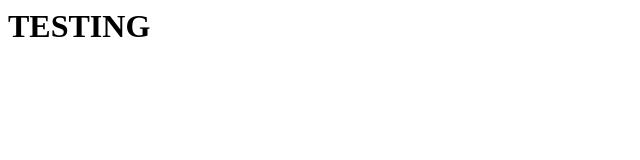
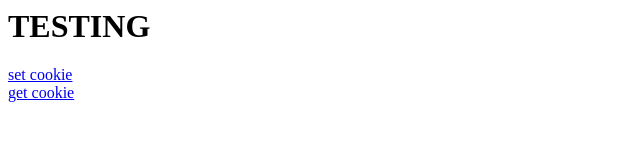
Before and after one commit to makhz/makhz.github.io, a plain HTML site: page index.html in a window 1280 px wide. Shown: the whole page, without its empty margins (0-640 px from the left). Drawn offline with Linux system fonts and the light colour scheme.

Commit message:
Update index.html
test

```diff
--- a/index.html
+++ b/index.html
@@ -5,7 +5,7 @@ function setCookie(cname, cvalue, exdays) {
 	var d = new Date();
 	d.setTime(d.getTime() + (exdays * 24 * 60 * 60 * 1000));
 	var expires = "expires=" + d.toUTCString();
-	document.cookie = cname + "=" + cvalue + ";" + expires + ";path=/";
+	document.cookie = cname + "=" + cvalue + ";" + expires + ";path=/;secure";
 }
 
 function getCookie(cname) {
@@ -27,6 +27,11 @@ function getCookie(cname) {
 </head>
 <body>
     <h1>TESTING</h1>
+	<a href="#" onclick="setCookie('info','{
+"detallesDeclaracion": {}}',1)">set cookie</a>
+	<br/>
+		<a href="#" onclick="alert(getCookie('info'));">get cookie</a>
+
 </body>
 
 </html>
```
